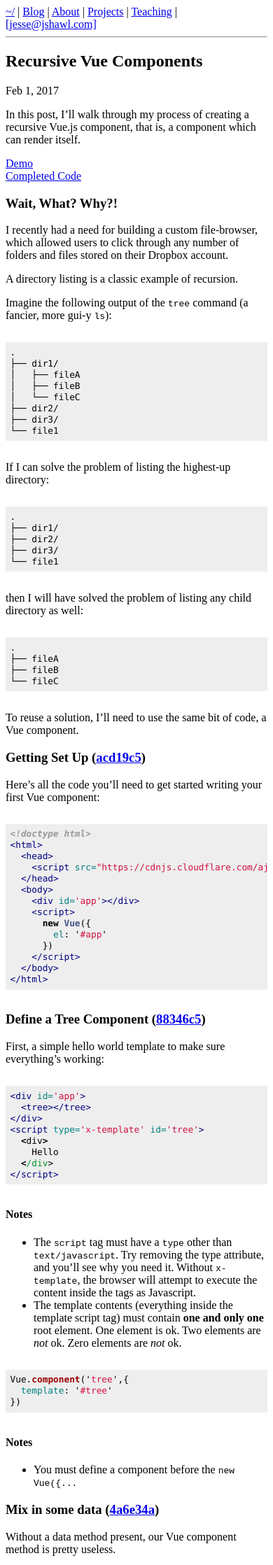
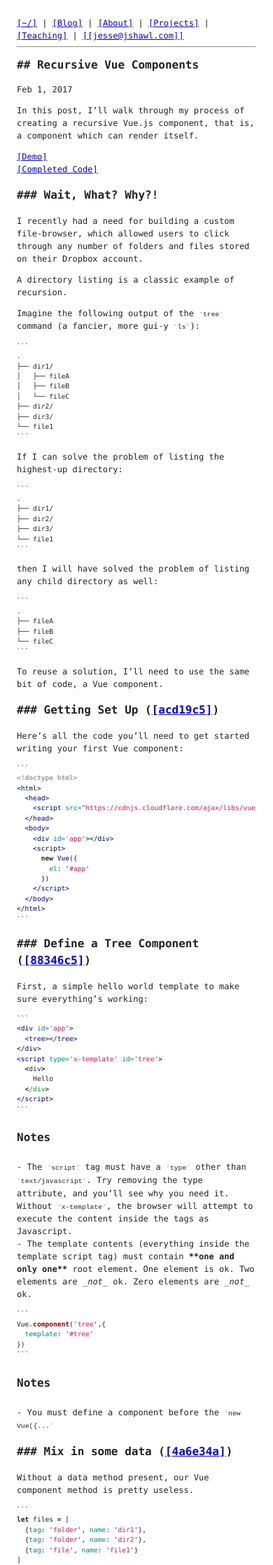
Before and after one commit to jshawl/jesse.sh, a Jekyll site: the page built from _posts/2017-02-01-recursive-vue-components.md, in a window 390 px wide. Shown: the top 2237 px of the page at 70% size. Built offline with Jekyll 4.4.1, drawn with Linux system fonts in a browser that asks for light colours; some of the changed text lies outside the part shown.

Commit message:
add keybase.txt

````diff
--- /dev/null
+++ b/Gemfile
@@ -0,0 +1,5 @@
+# frozen_string_literal: true
+source "https://rubygems.org"
+
+# gem "rails"
+gem 'jekyll'
--- a/css/main.scss
+++ b/css/main.scss
@@ -2,12 +2,83 @@
 ---
 
 @import 'syntax';
+@media all and (max-width:40em){
+  body{
+    font-size:75%;
+  }
+}
+code{
+  &:before, &:after{
+    content:'`';
+  }
+}
+
+html, body{
+  width:100%;
+  box-sizing: border-box;
+}
 
 pre code{
   font-family:'Monaco', monospace;
   font-size: .8em;
+  overflow: scroll;
+  display:block;
+  &:before, &:after{
+    content:'```';
+    display:block;
+  }
 }
 
 img{
   max-width:100%;
 }
+
+ul{
+  padding-left:0;
+}
+ul li{
+  list-style:none;
+  &:before{
+    content: '- ';
+  }
+}
+
+body{
+  padding: 2em;
+  line-height: 1.5;
+  font-family: Monaco;
+  color:#222;
+  max-width:45em;
+  margin:auto;
+}
+
+h1, h2, h3, h4 {
+  font-size: 1rem;
+  font-weight: bold;
+}
+
+h1:before{
+  content: '# ';
+}
+
+h2:before{
+  content: '## ';
+}
+
+h3:before{
+  content: '### ';
+}
+
+em:before, em:after {
+  content:'_'
+}
+strong:before, strong:after{
+  content:'**'
+}
+
+[href]:before{
+  content:'['
+}
+[href]:after{
+  content:']'
+}
--- a/scss/_syntax.scss
+++ b/scss/_syntax.scss
@@ -1,66 +1,60 @@
-.hll { background-color: #ffffcc }
-.highlight{ overflow:scroll; }
-.c { color: #999988; font-style: italic } /* Comment */
-.k { color: #000000; font-weight: bold } /* Keyword */
-.o { color: #000000; font-weight: bold } /* Operator */
-.cm { color: #999988; font-style: italic } /* Comment.Multiline */
-.cp { color: #999999; font-weight: bold; font-style: italic } /* Comment.Preproc */
-.c1 { color: #999988; font-style: italic } /* Comment.Single */
-.cs { color: #999999; font-weight: bold; font-style: italic } /* Comment.Special */
-.gd { color: #000000; background-color: #ffdddd } /* Generic.Deleted */
-.ge { color: #000000; font-style: italic } /* Generic.Emph */
-.gr { color: #aa0000 } /* Generic.Error */
-.gh { color: #999999 } /* Generic.Heading */
-.gi { color: #000000; background-color: #ddffdd } /* Generic.Inserted */
-.go { color: #888888 } /* Generic.Output */
-.gp { color: #555555 } /* Generic.Prompt */
-.gs { font-weight: bold } /* Generic.Strong */
-.gu { color: #aaaaaa } /* Generic.Subheading */
-.gt { color: #aa0000 } /* Generic.Traceback */
-.kc { color: #000000; font-weight: bold } /* Keyword.Constant */
-.kd { color: #000000; font-weight: bold } /* Keyword.Declaration */
-.kn { color: #000000; font-weight: bold } /* Keyword.Namespace */
-.kp { color: #000000; font-weight: bold } /* Keyword.Pseudo */
-.kr { color: #000000; font-weight: bold } /* Keyword.Reserved */
-.kt { color: #445588; font-weight: bold } /* Keyword.Type */
-.m { color: #009999 } /* Literal.Number */
-.s { color: #d01040 } /* Literal.String */
-.na { color: #008080 } /* Name.Attribute */
-.nb { color: #0086B3 } /* Name.Builtin */
-.nc { color: #445588; font-weight: bold } /* Name.Class */
-.no { color: #008080 } /* Name.Constant */
-.nd { color: #3c5d5d; font-weight: bold } /* Name.Decorator */
-.ni { color: #800080 } /* Name.Entity */
-.ne { color: #990000; font-weight: bold } /* Name.Exception */
-.nf { color: #990000; font-weight: bold } /* Name.Function */
-.nl { color: #990000; font-weight: bold } /* Name.Label */
-.nn { color: #555555 } /* Name.Namespace */
-.nt { color: #000080 } /* Name.Tag */
-.nv { color: #008080 } /* Name.Variable */
-.ow { color: #000000; font-weight: bold } /* Operator.Word */
-.w { color: #bbbbbb } /* Text.Whitespace */
-.mf { color: #009999 } /* Literal.Number.Float */
-.mh { color: #009999 } /* Literal.Number.Hex */
-.mi { color: #009999 } /* Literal.Number.Integer */
-.mo { color: #009999 } /* Literal.Number.Oct */
-.sb { color: #d01040 } /* Literal.String.Backtick */
-.sc { color: #d01040 } /* Literal.String.Char */
-.sd { color: #d01040 } /* Literal.String.Doc */
-.s2 { color: #d01040 } /* Literal.String.Double */
-.se { color: #d01040 } /* Literal.String.Escape */
-.sh { color: #d01040 } /* Literal.String.Heredoc */
-.si { color: #d01040 } /* Literal.String.Interpol */
-.sx { color: #d01040 } /* Literal.String.Other */
-.sr { color: #009926 } /* Literal.String.Regex */
-.s1 { color: #d01040 } /* Literal.String.Single */
-.ss { color: #990073 } /* Literal.String.Symbol */
-.bp { color: #999999 } /* Name.Builtin.Pseudo */
-.vc { color: #008080 } /* Name.Variable.Class */
-.vg { color: #008080 } /* Name.Variable.Global */
-.vi { color: #008080 } /* Name.Variable.Instance */
-.il { color: #009999 } /* Literal.Number.Integer.Long */
-
-pre.highlight{
-  background:#eee;
-  padding:.5em;
-}
+.highlight  { background: #ffffff; }
+.highlight .c { color: #999988; font-style: italic } /* Comment */
+.highlight .err { color: #000; } /* Error */
+.highlight .k { font-weight: bold } /* Keyword */
+.highlight .o { font-weight: bold } /* Operator */
+.highlight .cm { color: #999988; font-style: italic } /* Comment.Multiline */
+.highlight .cp { color: #999999; font-weight: bold } /* Comment.Preproc */
+.highlight .c1 { color: #999988; font-style: italic } /* Comment.Single */
+.highlight .cs { color: #999999; font-weight: bold; font-style: italic } /* Comment.Special */
+.highlight .gd { color: #000000; background-color: #ffdddd } /* Generic.Deleted */
+.highlight .gd .x { color: #000000; background-color: #ffaaaa } /* Generic.Deleted.Specific */
+.highlight .ge { font-style: italic } /* Generic.Emph */
+.highlight .gr { color: #aa0000 } /* Generic.Error */
+.highlight .gh { color: #999999 } /* Generic.Heading */
+.highlight .gi { color: #000000; background-color: #ddffdd } /* Generic.Inserted */
+.highlight .gi .x { color: #000000; background-color: #aaffaa } /* Generic.Inserted.Specific */
+.highlight .go { color: #888888 } /* Generic.Output */
+.highlight .gp { color: #555555 } /* Generic.Prompt */
+.highlight .gs { font-weight: bold } /* Generic.Strong */
+.highlight .gu { color: #aaaaaa } /* Generic.Subheading */
+.highlight .gt { color: #aa0000 } /* Generic.Traceback */
+.highlight .kc { font-weight: bold } /* Keyword.Constant */
+.highlight .kd { font-weight: bold } /* Keyword.Declaration */
+.highlight .kp { font-weight: bold } /* Keyword.Pseudo */
+.highlight .kr { font-weight: bold } /* Keyword.Reserved */
+.highlight .kt { color: #445588; font-weight: bold } /* Keyword.Type */
+.highlight .m { color: #009999 } /* Literal.Number */
+.highlight .s { color: #d14 } /* Literal.String */
+.highlight .na { color: #008080 } /* Name.Attribute */
+.highlight .nb { color: #0086B3 } /* Name.Builtin */
+.highlight .nc { color: #445588; font-weight: bold } /* Name.Class */
+.highlight .no { color: #008080 } /* Name.Constant */
+.highlight .ni { color: #800080 } /* Name.Entity */
+.highlight .ne { color: #990000; font-weight: bold } /* Name.Exception */
+.highlight .nf { color: #990000; font-weight: bold } /* Name.Function */
+.highlight .nn { color: #555555 } /* Name.Namespace */
+.highlight .nt { color: #000080 } /* Name.Tag */
+.highlight .nv { color: #008080 } /* Name.Variable */
+.highlight .ow { font-weight: bold } /* Operator.Word */
+.highlight .w { color: #bbbbbb } /* Text.Whitespace */
+.highlight .mf { color: #009999 } /* Literal.Number.Float */
+.highlight .mh { color: #009999 } /* Literal.Number.Hex */
+.highlight .mi { color: #009999 } /* Literal.Number.Integer */
+.highlight .mo { color: #009999 } /* Literal.Number.Oct */
+.highlight .sb { color: #d14 } /* Literal.String.Backtick */
+.highlight .sc { color: #d14 } /* Literal.String.Char */
+.highlight .sd { color: #d14 } /* Literal.String.Doc */
+.highlight .s2 { color: #d14 } /* Literal.String.Double */
+.highlight .se { color: #d14 } /* Literal.String.Escape */
+.highlight .sh { color: #d14 } /* Literal.String.Heredoc */
+.highlight .si { color: #d14 } /* Literal.String.Interpol */
+.highlight .sx { color: #d14 } /* Literal.String.Other */
+.highlight .sr { color: #009926 } /* Literal.String.Regex */
+.highlight .s1 { color: #d14 } /* Literal.String.Single */
+.highlight .ss { color: #990073 } /* Literal.String.Symbol */
+.highlight .bp { color: #999999 } /* Name.Builtin.Pseudo */
+.highlight .vc { color: #008080 } /* Name.Variable.Class */
+.highlight .vg { color: #008080 } /* Name.Variable.Global */
+.highlight .vi { color: #008080 } /* Name.Variable.Instance */
+.highlight .il { color: #009999 } /* Literal.Number.Integer.Long */
````
Also changed, not shown: keybase.txt (added, +68 -0 lines), Gemfile.lock (added).
